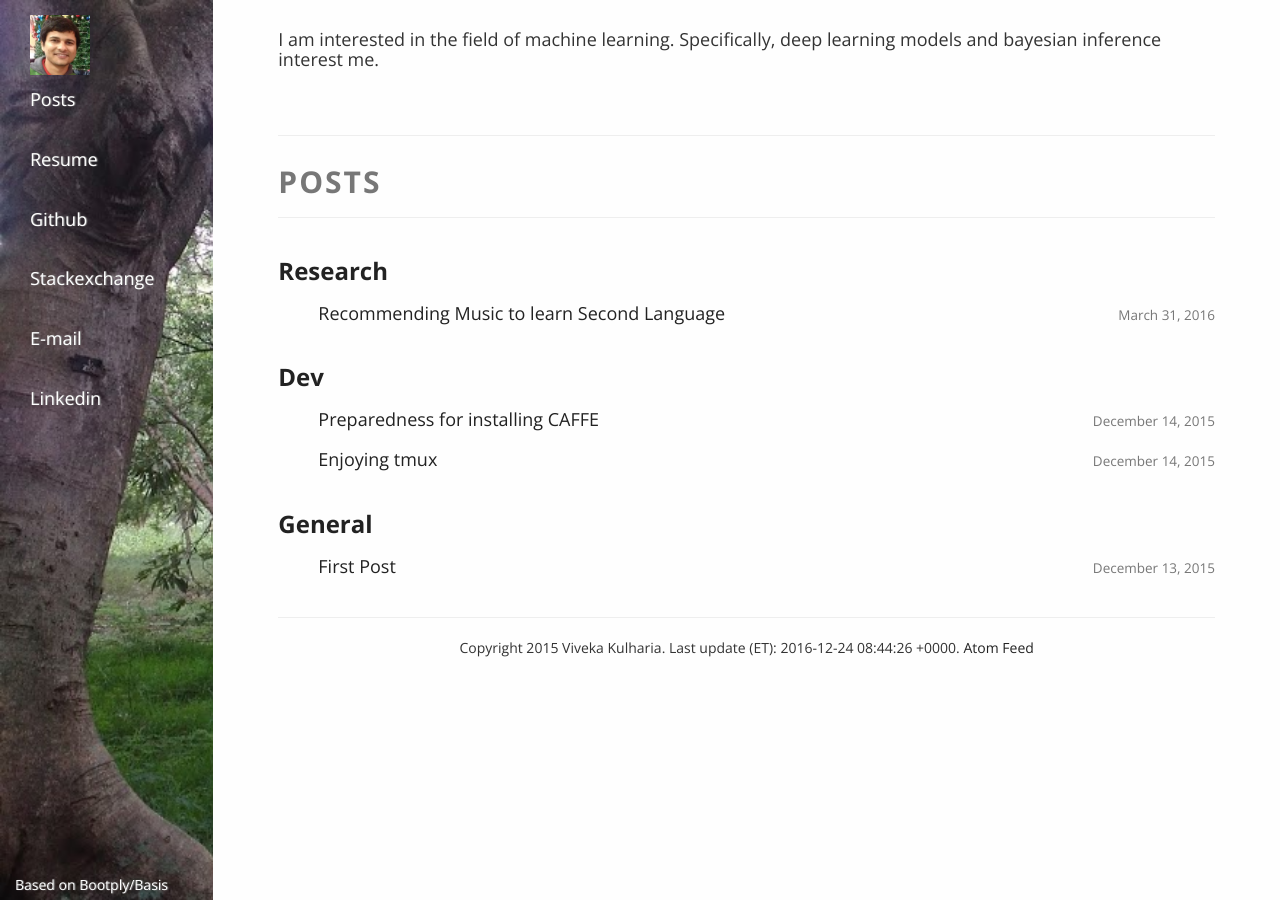
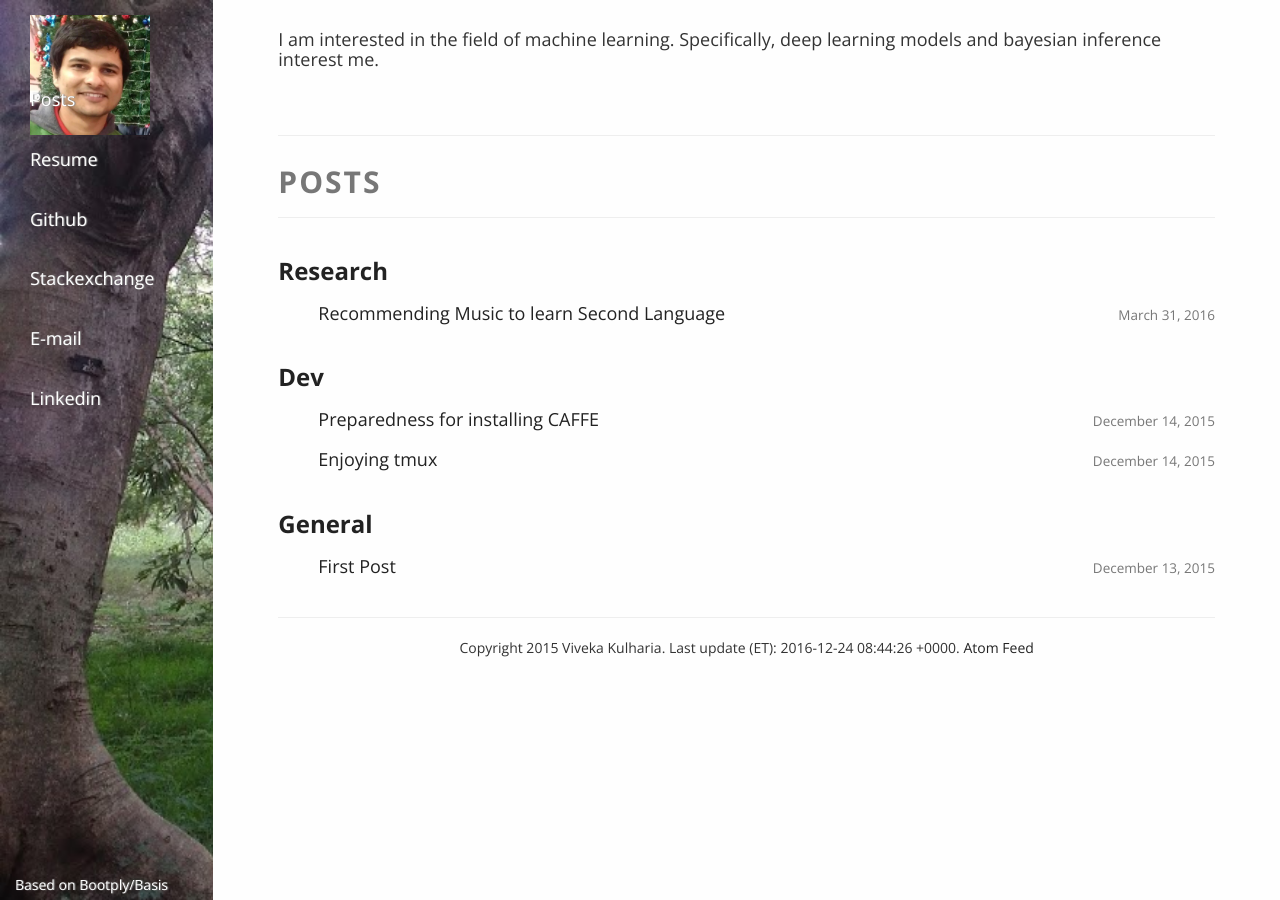
Before and after one commit to vivkul/vivkul.github.io, a Jekyll site: the page built from index.md, in a window 1280 px wide. Built offline with Jekyll 4.4.1, drawn with Linux system fonts in a browser that asks for light colours; nearby versions of some CDN libraries.

Commit message:
Update navbar.html

```diff
--- a/_includes/navbar.html
+++ b/_includes/navbar.html
@@ -1,5 +1,5 @@
 <div class="column col-sm-2" id="sidebar">
-    <a class="logo" href="/"><img src="/static/images/me.jpg" alt="T" width="60" height="60"></a>
+    <a class="logo" href="/"><img src="/static/images/me.jpg" alt="T" width="120" height="120"></a>
     <ul class="nav">
         <li><a href="#posts"><h4>Posts</h4></a></li>
         {% if site.author.resume %}
```
